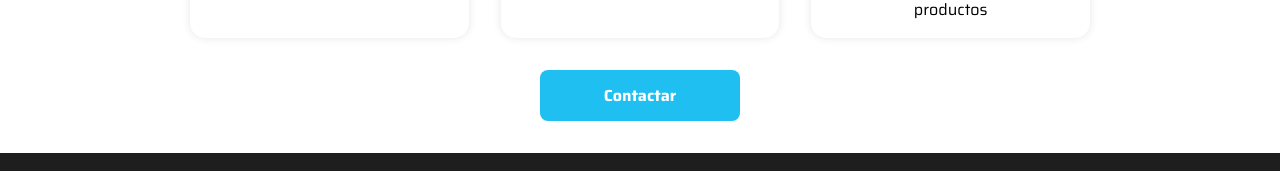
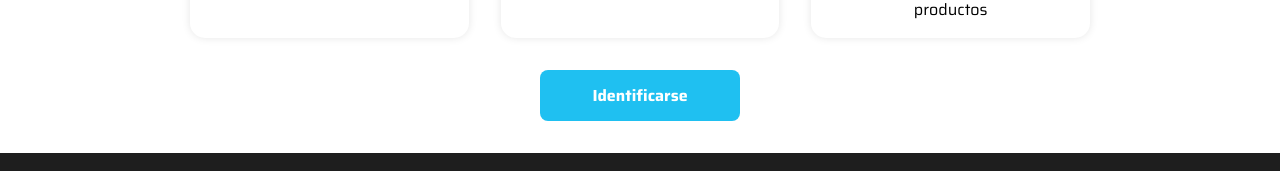
Before and after one commit to benja-amb1/final-proyect-frontend, a React (Vite) app: page / in a window 1280 px wide. Shown: the part 429-600 px from the top of the page. Built offline with nearby package versions, Linux system fonts and the light colour scheme; no server answers.

Commit message:
fix: contacto reemplzado por login en inicio

```diff
--- a/src/views/Inicio.jsx
+++ b/src/views/Inicio.jsx
@@ -40,7 +40,7 @@ const Inicio = () => {
 
         </div>
 
-        <Link to='/contacto' className='btn-contactar'>Contactar</Link>
+        <Link to='/login' className='btn-contactar'>Identificarse</Link>
       </section>
     </Layout>
   )
```
